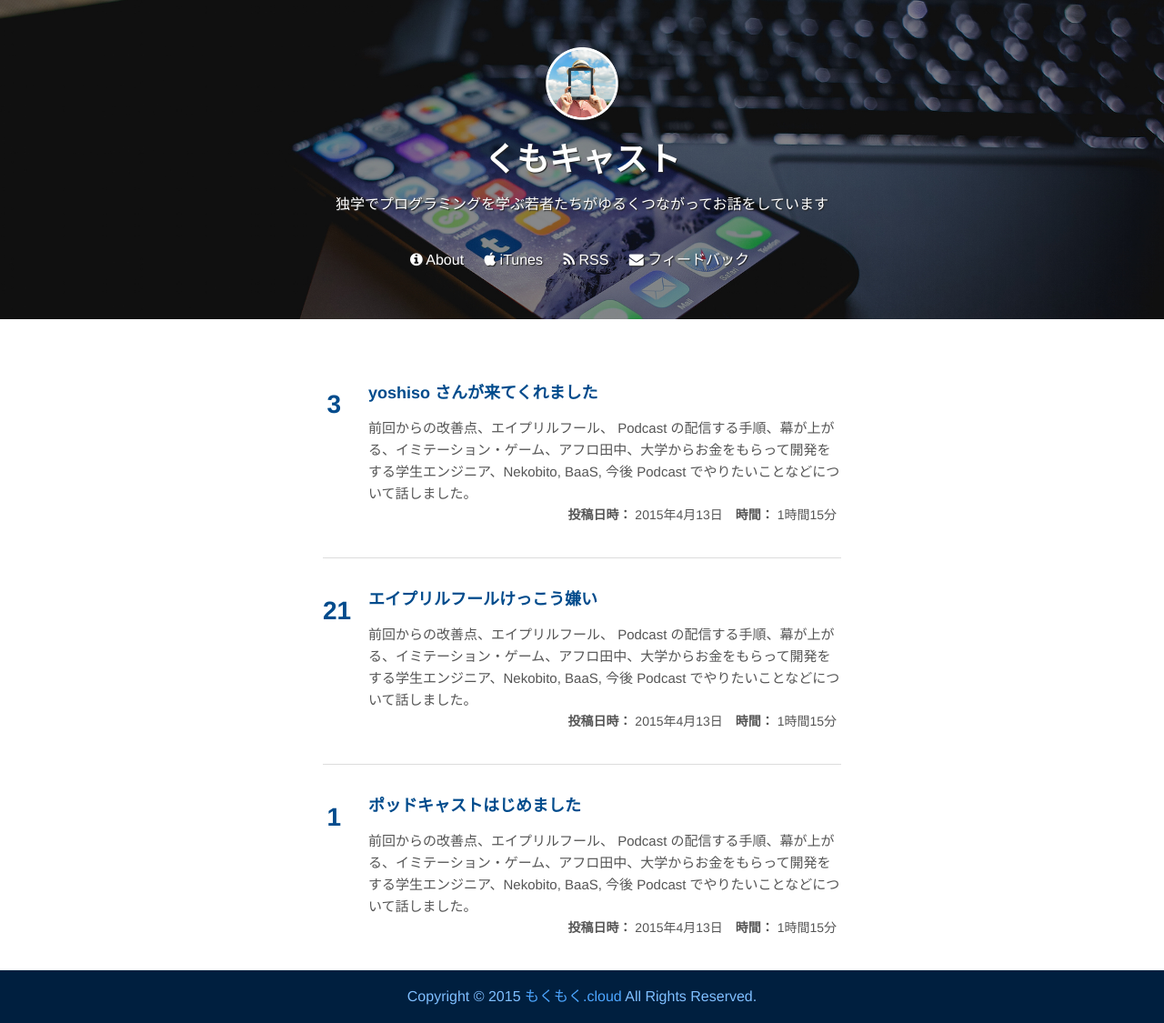
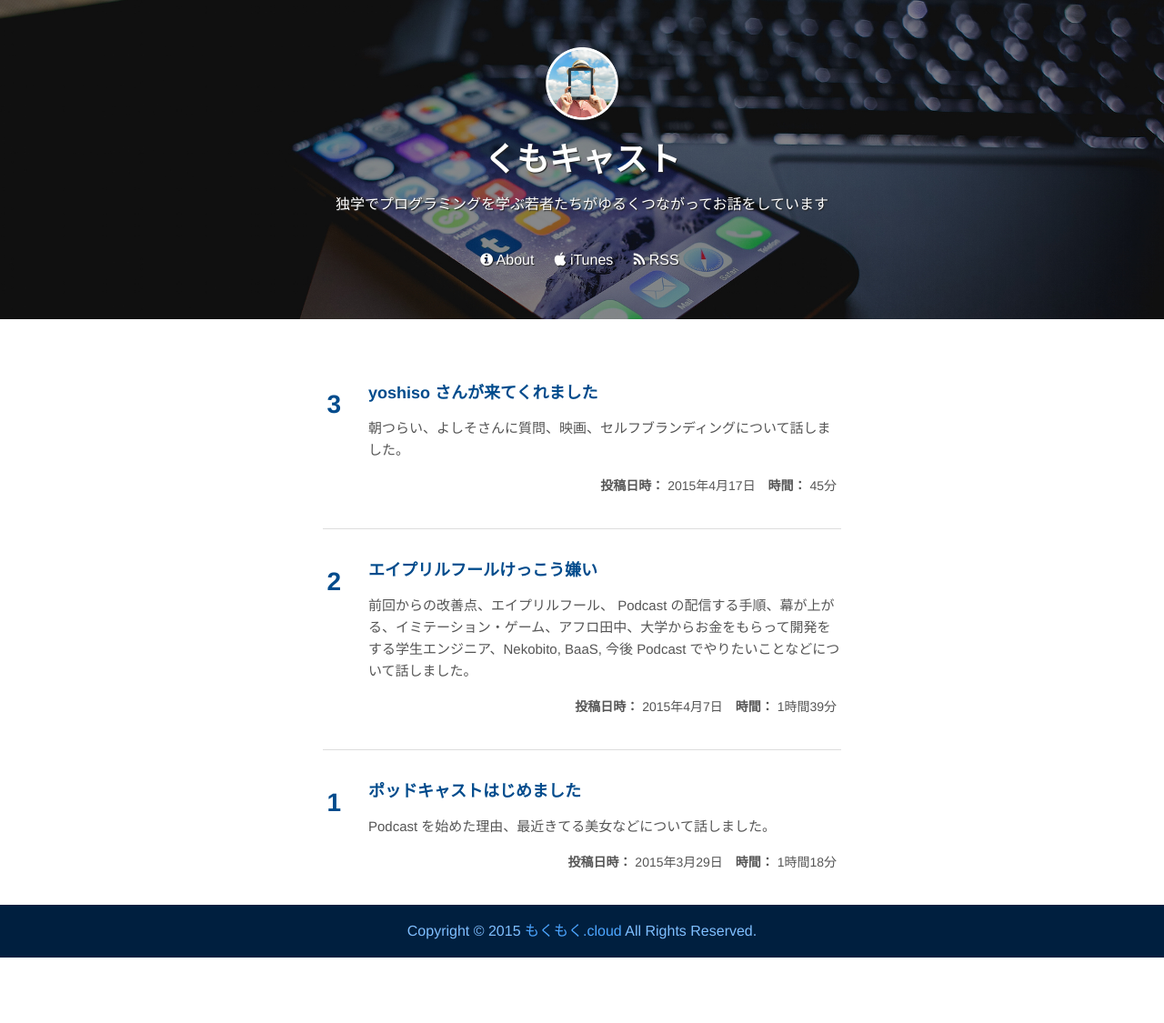
Before and after one commit to kumocast/kumocast.github.io, a Jekyll site: the page built from index.html, in a window 1280 px wide. Shown: the whole page at 91% size. Built offline with Jekyll 4.4.1, drawn with Linux system fonts in a browser that asks for light colours; nearby versions of some CDN libraries; Markdown is read by kramdown in place of the engine named in the settings; after the commit the page ends 1053 px from its top, so only the background shows below that.

Commit message:
iroriroirorrrr

```diff
--- a/_config.yml
+++ b/_config.yml
@@ -6,13 +6,14 @@ baseurl: "" # the subpath of your site, e.g. /blog/
 url: "http://kumocast.github.io" # the base hostname & protocol for your site
 twitter_username: kumocast
 github_username:  jekyll
-gaaamii_icon: https://avatars1.githubusercontent.com/u/4538656?v=3&s=460
 
 members:
   gaaamii:
     icon: https://avatars1.githubusercontent.com/u/4538656?v=3&s=80
   karur4n:
     icon: https://avatars2.githubusercontent.com/u/6816398?v=3&s=80
+  yoshiso44:
+    icon: https://avatars3.githubusercontent.com/u/3690884?v=3&s=80
 
 # Build settings
 markdown: redcarpet
--- a/_includes/header.html
+++ b/_includes/header.html
@@ -12,14 +12,16 @@
           <a href="/about"><i class="fa fa-info-circle"></i> About</a>
         </li>
         <li>
-          <a href="/itunes"><i class="fa fa-apple"></i> iTunes</a>
+          <a href="https://itunes.apple.com/jp/podcast/kumokyasuto/id981382461"><i class="fa fa-apple"></i> iTunes</a>
         </li>
         <li>
           <a href="http://feeds.feedburner.com/kumocast/feed"><i class="fa fa-rss"></i> RSS</a>
         </li>
+        {% comment %}
         <li>
           <a href="/feedback"><i class="fa fa-envelope"></i> フィードバック</a>
         </li>
+        {% endcomment %}
       </ul>
     </nav>
   </div>
--- a/_layouts/post.html
+++ b/_layouts/post.html
@@ -10,7 +10,7 @@ layout: default
       <h2 class="post-title">
         {{ page.title }}
       </h2>
-      <audio style="width: 100%" src="sample/sample.ogg" controls>
+      <audio style="width: 100%" src="{{ page.audio }}" controls>
         <p>音声を再生するには、audioタグをサポートしたブラウザが必要です。</p>
       </audio>
       <ul class="list-inline post-meta">
--- /dev/null
+++ b/_posts/2015-03-29-start-podcasting.md
@@ -0,0 +1,25 @@
+---
+layout: post
+title:  ポッドキャストはじめました
+date:   2015-03-29 00:00:00
+duration: 1時間18分
+members: ['gaaamii', 'karur4n']
+audio: https://mokumokucloud.github.io/podcasting/audios/2015/03/kumocast_01.mp3
+description: Podcast を始めた理由、最近きてる美女などについて話しました。
+number: 1
+---
+
+### Show Notes
+
+- [Rebuild](http://rebuild.fm)
+- [三十代あずましくない乙女たち](http://azoto.crap.jp/)
+- [miranda kerr - Google 検索](https://www.google.co.jp/search?q=miranda+kerr&amp;safe=off&amp;source=lnms&amp;tbm=isch&amp;sa=X&amp;ei=3wwZVaJdiOTwBe7AgOAB&amp;ved=0CAcQ_AUoAQ&amp;biw=1106&amp;bih=958)
+- [React](http://facebook.github.io/react)
+- [React Native](http://facebook.github.io/react-native/)
+- [DevChat.TV](http://devchat.tv/)
+- [5by5](http://5by5.tv)
+- [バイリンガルニュース](http://bilingualnews.libsyn.com/)
+- [ウェブ進化論](http://www.amazon.co.jp/dp/4480062858)
+- [How to become a hacker](http://cruel.org/freeware/hacker.html)
+- [GIGAZINE 未来への暴言](http://www.amazon.co.jp/dp/4023308714)
+- [オープンサイエンス革命](http://www.amazon.co.jp/dp/4314011041)
--- /dev/null
+++ b/_posts/2015-04-13-dislike-april-fool.md
@@ -0,0 +1,27 @@
+---
+layout: post
+title:  エイプリルフールけっこう嫌い
+date:   2015-04-7 00:00:00
+duration: 1時間39分
+members: ['gaaamii', 'karur4n']
+audio: https://mokumokucloud.github.io/podcasting/audios/2015/04/kumocast_02.mp3
+description: 前回からの改善点、エイプリルフール、 Podcast の配信する手順、幕が上がる、イミテーション・ゲーム、アフロ田中、大学からお金をもらって開発をする学生エンジニア、Nekobito, BaaS, 今後 Podcast でやりたいことなどについて話しました。
+number: 2
+---
+
+### Show Notes
+
+- [エイプリルフールで用いた知見・技術・隠し機能を発表します！！！！！！ - KMC活動ブログ](http://kmc.hatenablog.jp/entry/2015/04/07/202030)
+- [mzpさんはTwitterを使っています: "KMCのサイト、react.js使ってんじゃんwww http://t.co/cioJfQWfZ0"](https://twitter.com/mzp/status/583181701024628738)
+- [Google 日本語入力 ピロピロバージョン – Google](https://www.google.co.jp/ime/___o/)
+- [3. 最近の「Podcastのつくり方」配信編 - wada.fm](http://wada.fm/ep003/)
+- [Podcastはじめました＆Podcastのはじめ方 - As a Futurist...](http://blog.riywo.com/2013/02/22/132712)
+- [映画『幕が上がる』公式サイト](http://www.makuga-agaru.jp/)
+- [＜公式＞映画『イミテーション・ゲーム ／ エニグマと天才数学者の秘密』オフィシャルサイト](http://imitationgame.gaga.ne.jp/)
+- [アフロ田中シリーズ - Wikipedia](http://ja.wikipedia.org/wiki/%E3%82%A2%E3%83%95%E3%83%AD%E7%94%B0%E4%B8%AD%E3%82%B7%E3%83%AA%E3%83%BC%E3%82%BA)
+- [東京工科大、学生が「Docker」で手がけた学内システムを全学導入 - クラウド Watch](http://cloud.watch.impress.co.jp/docs/news/20150122_684924.html)
+- [ピカ☆イチProject採択団体LGPが運営する語学のキュレーションメディア「lafy.jp」 スマートフォンアプリの提供を開始｜新着情報｜京都外国語大学・京都外国語短期大学](https://www.kufs.ac.jp/news/detail.html?id=Eq7LwtFI)
+- [Nekobito - Markdown Editor on Browser](https://nekobito.github.io/)
+- [JavaScript Datastore API documentation - Dropbox](https://www.dropbox.com/developers/datastore/docs/js)
+- [129 JSJ BaaS with Ryan Done - Javascript Jabber - DevChat.tv](http://devchat.tv/js-jabber/129-jsj-baas-with-ryan-done)
+- [Amazon.co.jp： Webエンジニアの教科書: 佐々木 達也, 瀬川 雄介, 内藤 賢司: 本](http://www.amazon.co.jp/Web%E3%82%A8%E3%83%B3%E3%82%B8%E3%83%8B%E3%82%A2%E3%81%AE%E6%95%99%E7%A7%91%E6%9B%B8-%E4%BD%90%E3%80%85%E6%9C%A8-%E9%81%94%E4%B9%9F/dp/4863541686)
--- a/_posts/2015-04-13-welcome-to-jekyll.md
+++ /dev/null
@@ -1,16 +0,0 @@
----
-layout: post
-title:  ポッドキャストはじめました
-date:   2015-04-13 02:21:53
-categories: jekyll update
-duration: 1時間15分
-members: gaaamii karur4n
-description: 前回からの改善点、エイプリルフール、 Podcast の配信する手順、幕が上がる、イミテーション・ゲーム、アフロ田中、大学からお金をもらって開発をする学生エンジニア、Nekobito, BaaS, 今後 Podcast でやりたいことなどについて話しました。
-number: 1
----
-
-テストっす。ここから。テストっす。ここから。テストっす。ここから。テストっす。ここから。テストっす。ここから。
-
-<!-- more -->
-
-ここまで。
--- a/_posts/2015-04-13-welcome-to-jekyllj.md
+++ /dev/null
@@ -1,22 +0,0 @@
----
-layout: post
-title:  エイプリルフールけっこう嫌い
-date:   2015-04-13 02:21:53
-categories: jekyll update
-duration: 1時間15分
-member: gaaamii karur4n
-description: 前回からの改善点、エイプリルフール、 Podcast の配信する手順、幕が上がる、イミテーション・ゲーム、アフロ田中、大学からお金をもらって開発をする学生エンジニア、Nekobito, BaaS, 今後 Podcast でやりたいことなどについて話しました。
-number: 21
----
-
-Podcast を始めた理由、最近きてる美女などについて話しました。
-
-<!-- more -->
-
-### Show Notes
-
-- [はてなで使えるMarkdown記法まとめ - 開発メモ](http://seeku.hateblo.jp/entry/2013/05/24/080851)
-- [はてなで使えるMarkdown記法まとめ - 開発メモ](http://seeku.hateblo.jp/entry/2013/05/24/080851)
-- [はてなで使えるMarkdown記法まとめ - 開発メモ](http://seeku.hateblo.jp/entry/2013/05/24/080851)
-- [はてなで使えるMarkdown記法まとめ - 開発メモ](http://seeku.hateblo.jp/entry/2013/05/24/080851)
-- [はてなで使えるMarkdown記法まとめ - 開発メモ](http://seeku.hateblo.jp/entry/2013/05/24/080851)
--- a/_posts/2015-04-13-welcome-to-jekylljlkjh.md
+++ /dev/null
@@ -1,18 +0,0 @@
----
-layout: post
-title:  yoshiso さんが来てくれました
-date:   2015-04-13 02:21:53
-categories: jekyll update
-duration: 1時間15分
-members: ['gaaamii', 'karur4n']
-description: 前回からの改善点、エイプリルフール、 Podcast の配信する手順、幕が上がる、イミテーション・ゲーム、アフロ田中、大学からお金をもらって開発をする学生エンジニア、Nekobito, BaaS, 今後 Podcast でやりたいことなどについて話しました。
-number: 3
----
-
-### Show Notes
-
-- [JavaScript - [PR] React で Immutable な設計をうまく扱うためのライブラリを公開しました - Qiita](http://qiita.com/mysticatea/items/abbe535e1118e952c0ea)
-- [JavaScript - [PR] React で Immutable な設計をうまく扱うためのライブラリを公開しました - Qiita](http://qiita.com/mysticatea/items/abbe535e1118e952c0ea)
-- [JavaScript - [PR] React で Immutable な設計をうまく扱うためのライブラリを公開しました - Qiita](http://qiita.com/mysticatea/items/abbe535e1118e952c0ea)
-- [JavaScript - [PR] React で Immutable な設計をうまく扱うためのライブラリを公開しました - Qiita](http://qiita.com/mysticatea/items/abbe535e1118e952c0ea)
-- [JavaScript - [PR] React で Immutable な設計をうまく扱うためのライブラリを公開しました - Qiita](http://qiita.com/mysticatea/items/abbe535e1118e952c0ea)
--- /dev/null
+++ b/_posts/2015-04-17-welcome-yoshiso.md
@@ -0,0 +1,18 @@
+---
+layout: post
+title:  yoshiso さんが来てくれました
+date:   2015-04-17 00:00:00
+duration: 45分
+members: ['yoshiso44', 'gaaamii', 'karur4n']
+audio: https://mokumokucloud.github.io/podcasting/audios/2015/04/kumocast_03.mp3
+description: 朝つらい、よしそさんに質問、映画、セルフブランディングについて話しました。
+number: 3
+---
+
+### Show Notes
+
+- [ドワンゴ「助けて！ エンジニアが朝出社しないの！」→ 女子マネージャーが弁当を手渡してくれる「女子マネ弁当」システム導入で生活習慣改善へ - ねとらぼ](http://nlab.itmedia.co.jp/nl/articles/1308/28/news137.html)
+- [Ruby on Rails チュートリアル：実例を使って Rails を学ぼう](http://railstutorial.jp/)
+- [映画『幕が上がる』さんはTwitterを使っています: "『幕が上がる』多くの劇場にて上映期間の延長が決まりました！ 未見の方も何度も楽しみたい方も是非映画館でご覧ください。 http://t.co/i1r2yw6bya ※公式HPの上映終了日はあくまでも予定となり予告なく延長する場合があります。最新情報は上映劇場へご確認ください"](https://twitter.com/makuga_agaru/status/583882260564336641)
+- [シュガー・ラッシュ｜ブルーレイ・オンデマンド｜ディズニー](http://www.disney.co.jp/studio/animation/1183.html)
+- [人気ブログ『百式』を運営する田口元さんが語るセルフブランディングセミナーの内容全部まとめ](http://digimaga.net/2010/03/100shiki-seminar-report)
--- a/_sass/_index.scss
+++ b/_sass/_index.scss
@@ -52,6 +52,7 @@
 .post-meta {
   color: #555;
   font-size: 14px;
+  margin-top: $md-margin;
   text-align: right;
 }
 
```
